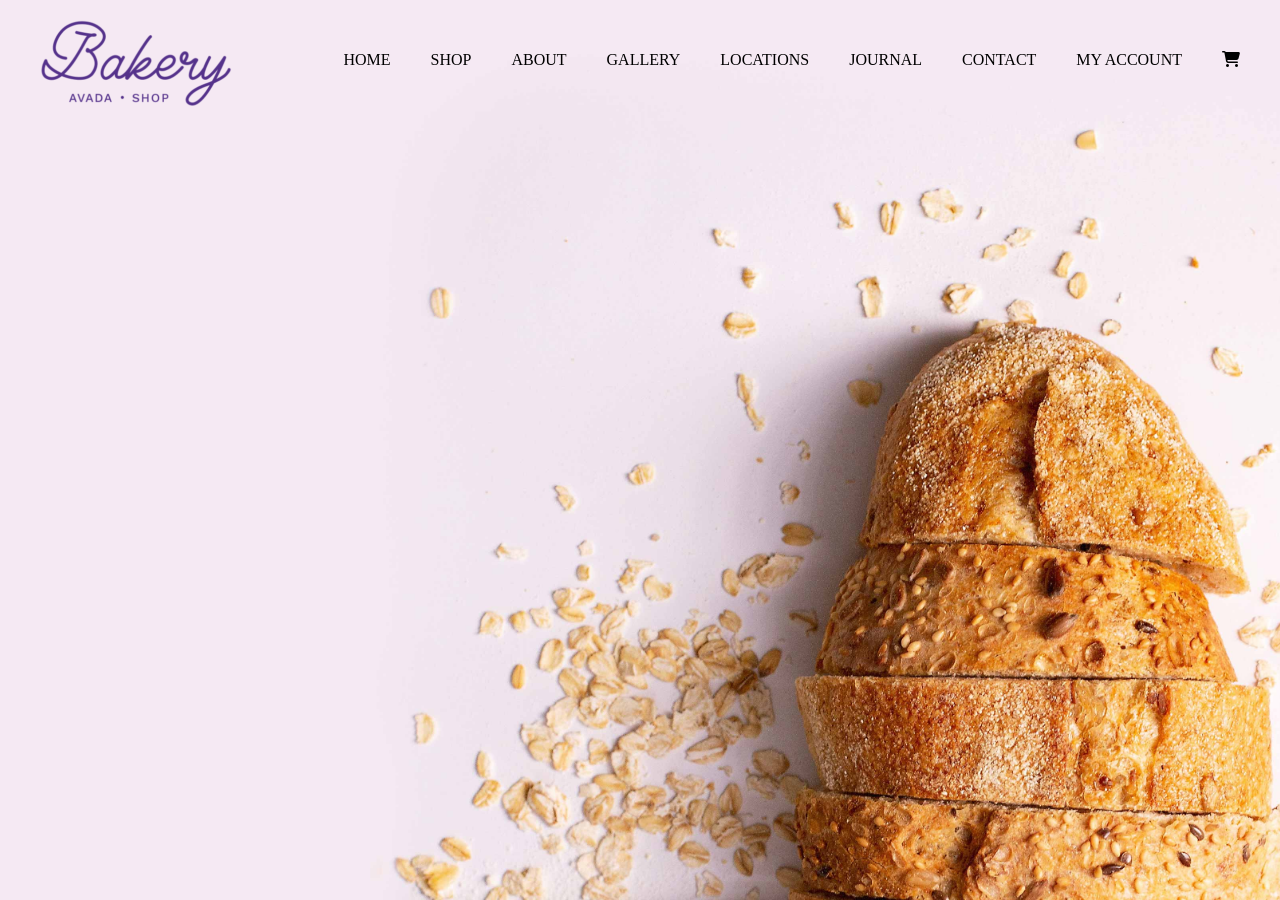
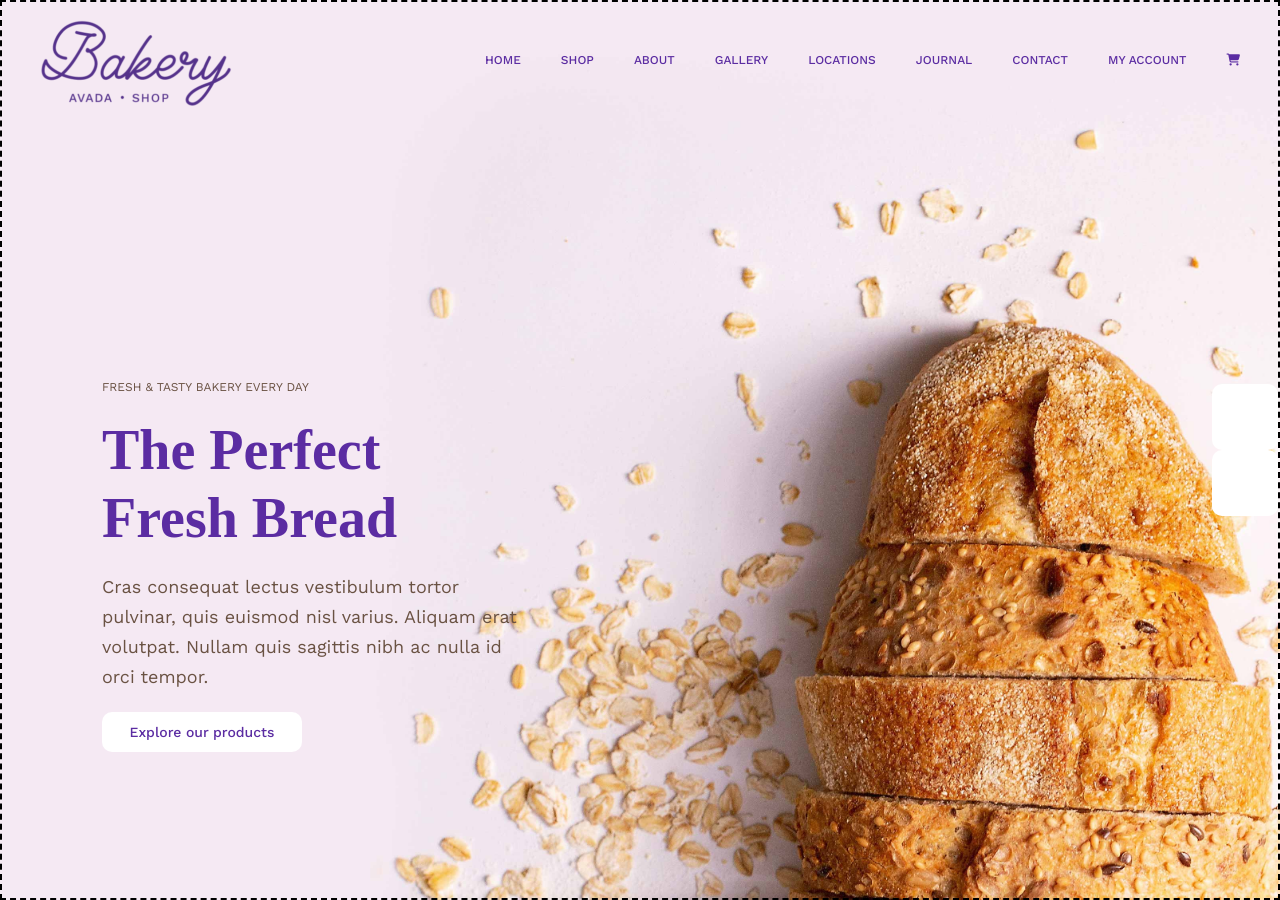
Before and after one commit to AlexAsole/proj-html-vuejs, a website: page index.html in a window 1280 px wide. Drawn offline with nearby package versions, Linux system fonts and the light colour scheme; a web font is replaced by a local one.

Commit message:
jumbotron

```diff
--- a/index.html
+++ b/index.html
@@ -3,6 +3,9 @@
 <head>
     <meta charset="UTF-8">
     <link rel='stylesheet' href='dist/app.css'>
+    <link rel='preconnect' href='https://fonts.gstatic.com'>
+    <link href='https://fonts.googleapis.com/css2?family=Work+Sans:ital,wght@0,100;0,200;0,300;0,400;0,500;0,600;0,700;0,800;0,900;1,100;1,200;1,300;1,400;1,500;1,600;1,700;1,800;1,900&display=swap' rel='stylesheet'>
+    <link href="https://fonts.googleapis.com/css2?family=Source+Serif+Pro:ital,wght@0,200;0,300;0,400;0,600;0,700;0,900;1,200;1,300;1,400;1,600;1,700;1,900&display=swap" rel="stylesheet">
     <script src="https://kit.fontawesome.com/a9a2b414e6.js" crossorigin="anonymous"></script>
     <script src='https://cdn.jsdelivr.net/npm/vue'></script>
     <title>Bakery</title>
@@ -28,6 +31,31 @@
                     </ul>
                 </div>
             </div>
+            <div class="header-content">
+                <div class="header-content-main">
+                    <div class="upper-title">
+                        FRESH &amp; TASTY BAKERY EVERY DAY
+                    </div>
+                    <h1>
+                        The Perfect Fresh Bread
+                    </h1>
+                    <div class="text">
+                        Cras consequat lectus vestibulum tortor pulvinar,
+                        quis euismod nisl varius. Aliquam erat volutpat.
+                        Nullam quis sagittis nibh ac nulla id orci tempor.
+                    </div>
+                    <button class="explore">Explore our products</button>
+                </div>
+                <div class="demo">
+                    <div class="demo-btn">
+
+                    </div>
+                    <div class="demo-btn">
+
+                    </div>
+                </div>
+
+            </div>
 
         </div>
     </div>
--- a/src/app.scss
+++ b/src/app.scss
@@ -8,6 +8,8 @@
 }
 
 #root {
+    font-family: $firstfont;
+
     .header {
         background-image: url($jumbotron);
         width: 100%;
@@ -34,9 +36,68 @@
 
                     li {
                         margin-right: 40px;
+                        font-size: 12px;
+                        font-weight: 500;
+                        color: $cubeDaisy
                     }
                 }
             }
         }
+
+        &-content {
+            @include flexAlignBetween;
+
+            width: 100%;
+            height: 100%;
+            border: 2px dashed #000;
+
+            &-main {
+                width: 420px;
+                margin: 230px 0 0 100px;
+                color: $cubeTobbaco;
+
+                .upper-title {
+
+                    font-weight: 400;
+                    font-size: 12px;
+                    line-height: 18px;
+                }
+
+                h1 {
+                    font-family: $secondfont;
+                    color: $cubeDaisy;
+                    font-size: 56px;
+                    font-weight: 700;
+                    line-height: 68px;
+                    margin: 20px 0;
+                }
+
+                .text {
+                    font-size: 18px;
+                    font-weight: 400;
+                    line-height: 30px;
+                }
+
+                .explore {
+                    @include whitebutton;
+
+                    width: 200px;
+                    height: 40px;
+                    margin-top: 20px;
+                }
+            }
+
+            .demo {
+                &-btn {
+                    @include whitebutton;
+
+                    width: 66px;
+                    height: 66px;
+
+                }
+            }
+
+
+        }
     }
 }
--- a/src/variables.scss
+++ b/src/variables.scss
@@ -1,7 +1,27 @@
 $jumbotron: '../img/hero-header-bakery.jpg';
+
+$firstfont: Work Sans, sans-serif;
+$secondfont: Source Serif Pro, serif;
 
 @mixin flexAlignBetween  {
     display: flex;
     justify-content: space-between;
     align-items: center;
 }
+
+@mixin whitebutton {
+    background: $cubeWhite;
+    color: $cubeDaisy;
+    font-family: $firstfont;
+    font-weight: 500;
+    font-size: 14px;
+    line-height: 17px;
+    border: none;
+    border-radius: 10px;
+
+    &:hover {
+        background: $cubeDaisy;
+        color: $cubeWhite;
+        cursor: pointer;
+    }
+}
```
Also changed, not shown: dist/app.css.
